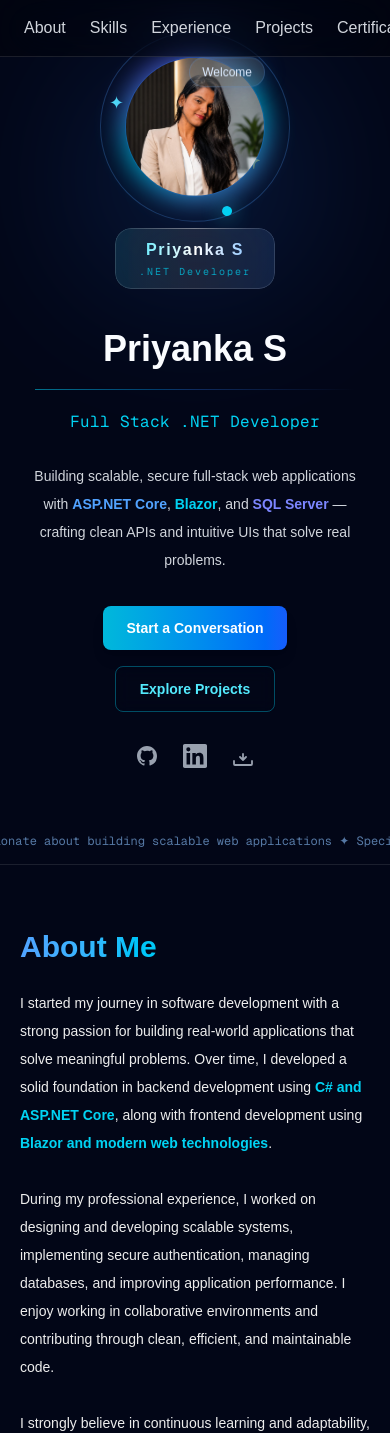
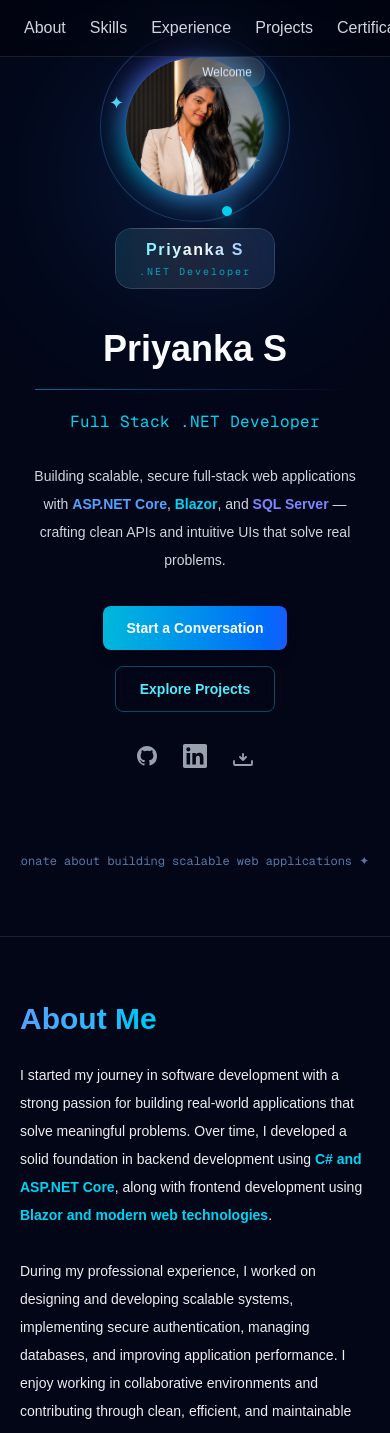
Before and after one commit to priyanka2003476/my-portfolio, a Next.js app: page / in a window 390 px wide. Shown: the top 1433 px of the page. Built offline with nearby package versions, Linux system fonts and the light colour scheme.

Commit message:
Updated portfolio UI

```diff
--- a/app/components/Hero.tsx
+++ b/app/components/Hero.tsx
@@ -33,7 +33,7 @@ export default function Hero() {
     "Junior .NET Developer with 1 year of experience  ✦  Passionate about building scalable web applications  ✦  Specialized in ASP.NET Core & Blazor  ✦  Clean Architecture enthusiast  ✦  Always learning, always growing  ✦  Open to exciting opportunities  ✦  ";
 
   return (
-    <section className="min-h-screen flex flex-col lg:grid lg:grid-cols-[60%_40%] items-center gap-10 lg:gap-12 px-5 sm:px-8 md:px-14 lg:px-20 py-16 sm:py-20 lg:py-16 pb-24 sm:pb-28 lg:pb-16 relative overflow-hidden">
+    <section className="lg:min-h-screen flex flex-col lg:grid lg:grid-cols-[60%_40%] items-center gap-10 lg:gap-12 px-5 sm:px-8 md:px-14 lg:px-20 pt-16 sm:pt-20 lg:pt-16 pb-16 sm:pb-20 lg:pb-16 relative overflow-hidden">
 
       {/* BACKGROUND */}
       <div className="absolute inset-0 -z-10 bg-gradient-to-br from-[#020617] via-[#07152f] to-[#0f3b8f]" />
@@ -283,12 +283,12 @@ export default function Hero() {
 
       </motion.div>
 
-      {/* SCROLLING MARQUEE — hover to pause (hover is a no-op on touch, which is fine) */}
+      {/* SCROLLING MARQUEE — in normal flow on mobile/tablet so it sits right after content; pinned to bottom only on desktop where the section has a fixed viewport height */}
       <motion.div
         initial={{ opacity: 0 }}
         animate={{ opacity: 1 }}
         transition={{ delay: 1.2 }}
-        className="absolute bottom-3 sm:bottom-4 lg:bottom-6 left-0 right-0 overflow-hidden whitespace-nowrap cursor-pointer"
+        className="static lg:absolute mt-10 sm:mt-12 lg:mt-0 lg:bottom-6 left-0 right-0 overflow-hidden whitespace-nowrap cursor-pointer order-3 lg:order-none w-full"
         onMouseEnter={() => setMarqueePaused(true)}
         onMouseLeave={() => setMarqueePaused(false)}
         title="Hover to pause"
```
